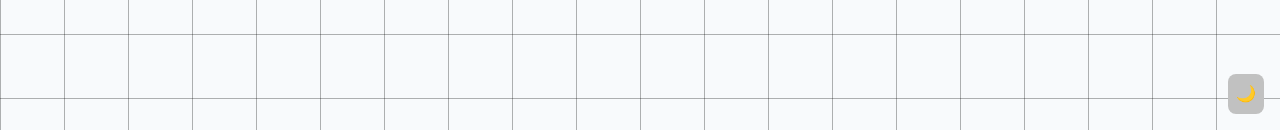
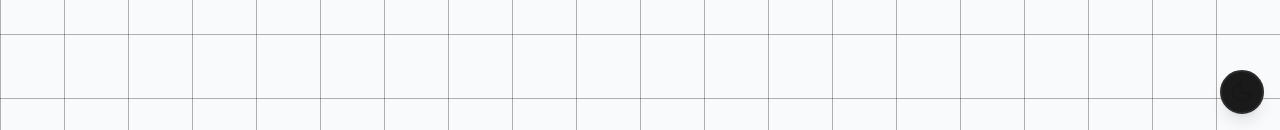
Before and after one commit to artumont/TechStackBuilder, a Next.js app: page / in a window 1280 px wide. Shown: the part 670-800 px from the top of the page. Built offline with nearby package versions, Linux system fonts and the light colour scheme.

Commit message:
enhance theme toggle button with icons and improve dark mode background gradient

```diff
--- a/src/app/page.tsx
+++ b/src/app/page.tsx
@@ -5,7 +5,7 @@ export default function Home() {
     return (
         <main className="min-h-screen
             bg-[linear-gradient(to_right,rgba(0,0,0,0.3)_1px,transparent_1px),linear-gradient(to_bottom,rgba(0,0,0,0.3)_1px,transparent_1px)]
-            dark:bg-[linear-gradient(to_right,rgba(255,255,255,0.05)_1px,transparent_1px),linear-gradient(to_bottom,rgba(255,255,255,0.05)_1px,transparent_1px)]
+            dark:bg-[linear-gradient(to_right,rgba(255,255,255,0.10)_1px,transparent_1px),linear-gradient(to_bottom,rgba(255,255,255,0.10)_1px,transparent_1px)]
             bg-[size:4rem_4rem]
             bg-slate-50 dark:bg-dark
             font-[family-name:var(--font-nunito)]"
--- a/src/app/theme.tsx
+++ b/src/app/theme.tsx
@@ -2,6 +2,7 @@
 
 import { useState, useEffect } from 'react'
 import { useTheme } from 'next-themes'
+import { Sun, Moon } from 'lucide-react'
 
 export default function ThemeToggle() {
     const [mounted, setMounted] = useState(false)
@@ -15,13 +16,13 @@ export default function ThemeToggle() {
 
     return (
         <button
-            className="fixed bottom-4 right-4 p-2 rounded-lg bg-light-secondary dark:bg-dark-secondary"
+            className="fixed bottom-4 right-4 p-2 rounded-full bg-dark-secondary border-2 border-[#2c2c2e] shadow-lg"
             onClick={() => {
                 const newTheme = currentTheme === 'dark' ? 'light' : 'dark'
                 setTheme(newTheme)
             }}
         >
-            {currentTheme === 'dark' ? '🌞' : '🌙'}
+            {currentTheme === 'dark' ? <Sun /> : <Moon />}
         </button>
     )
 }
```
